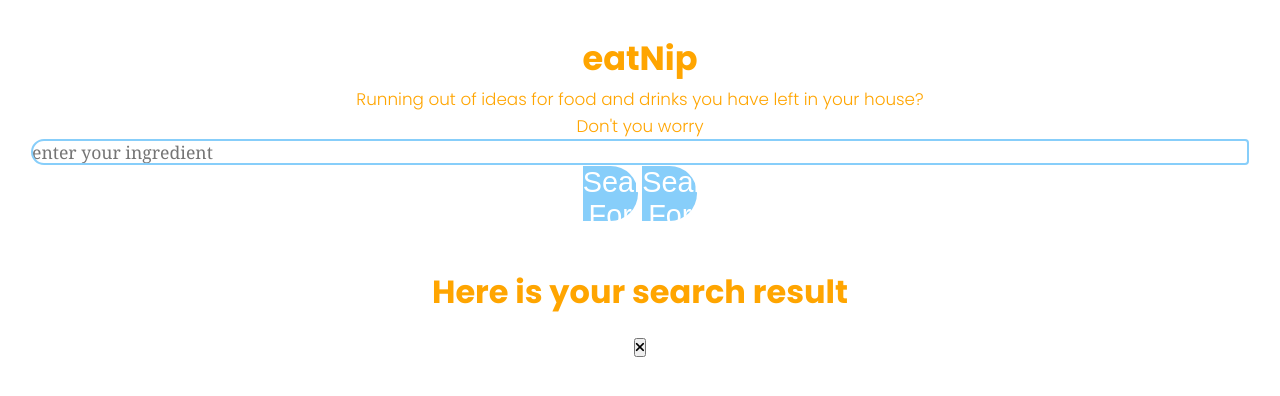
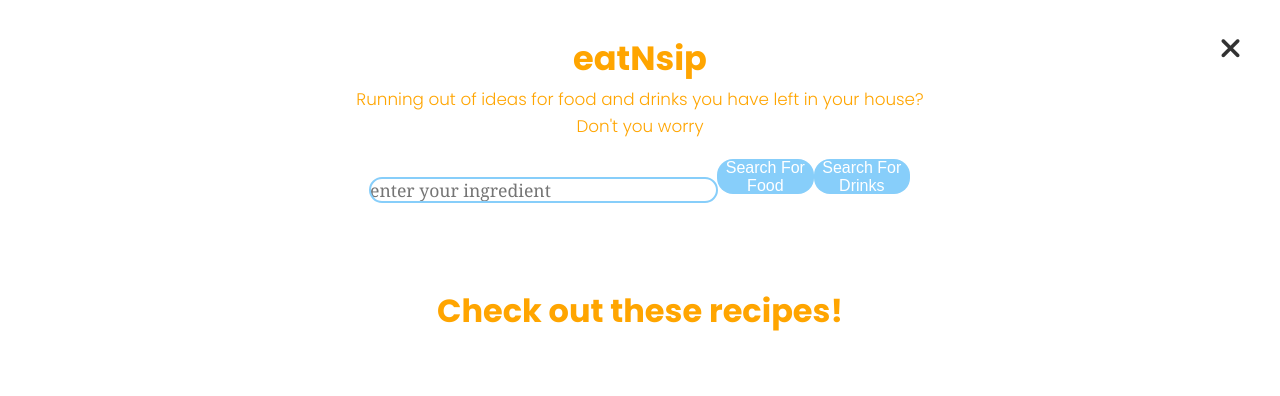
Before and after one commit to gulogulo208/eatnsip, a plain HTML site: page index.html in a window 1280 px wide. Drawn offline with Linux system fonts and the light colour scheme.

Commit message:
updated html divs to separate page elements from each other and removed repeating code

```diff
--- a/Assets/style.css
+++ b/Assets/style.css
@@ -42,9 +42,12 @@ body{
   text-align: center;
 }
 
-.ingredient-search-box{
+.ingredient-search-box{  margin: 1.2rem 0;
+  display: flex;
+  align-items: stretch;
+}
 
-.food-drink-search-box{
+.search-food-drinks {
   margin: 1.2rem 0;
   display: flex;
   align-items: stretch;
@@ -61,8 +64,7 @@ body{
   outline:auto;
   border: green;
   color: lightskyblue;
-  border-top-left-radius: 2rem;
-  border-bottom-left-radius: 2rem;
+  border-radius: 1rem;
 }
 
 .food-btn{
@@ -78,14 +80,13 @@ body{
 }
 
 .search-btn{
-  width: 55px;
-  height: 55px;
-  font-size: 1.8rem;
+  width: 150px;
+  height: 35px;
+  font-size: 1rem;
   background: lightskyblue;
   color:#fff;
   border: none;
-  border-top-right-radius: 2rem;
-  border-bottom-right-radius: 2rem;
+  border-radius: 1rem;
   transition: all 0.4s linear;
 }
 
--- a/index.html
+++ b/index.html
@@ -4,17 +4,17 @@
   <meta charset="UTF-8">
   <meta http-equiv="X-UA-Compatible" content="IE=edge">
   <meta name="viewport" content="width=device-width, initial-scale=1.0">
+  <link rel="stylesheet" href="https://cdnjs.cloudflare.com/ajax/libs/font-awesome/6.2.0/css/all.min.css" integrity="sha512-xh6O/CkQoPOWDdYTDqeRdPCVd1SpvCA9XXcUnZS2FmJNp1coAFzvtCN9BmamE+4aHK8yyUHUSCcJHgXloTyT2A==" crossorigin="anonymous" referrerpolicy="no-referrer" />
   <link rel="stylesheet" href="./Assets/style.css">
-  <link rel="stylesheet" href="https://cdnjs.cloudflare.com/ajax/libs/font-awesome/6.2.0/css/all.min.css" integrity="sha512-xh6O/CkQoPOWDdYTDqeRdPCVd1SpvCA9XXcUnZS2FmJNp1coAFzvtCN9BmamE+4aHK8yyUHUSCcJHgXloTyT2A==" crossorigin="anonymous" referrerpolicy="no-referrer" />
-  <title>eatNip</title>
+  <title>eatNsip</title>
 </head>
 <body>
   <div class="container">
-  <h1>eatNip</h1>
+    <div class = "results-wrapper">
+      <div class = "ingredient-search">
+        <h1>eatNsip</h1>
         <p>Running out of ideas for food and drinks you have left in your house?</p>
         <p>Don't you worry</p>
-
-
           <div class="ingredient-search-box">
           <input type="text" class="search-food-drinks"
           placeholder="enter your ingredient" id="search-input">
@@ -25,13 +25,13 @@
           Search For Drinks
           </button>
           </div>
+      </div>
 
       <div class="food-drink-result">
-    <h2 class="title">Here is your search result</h2>
+        <h2 class="title">Check out these recipes!</h2>
         <div id="recipe">
           <!-- Below is the list of food -->
           <!-- <div class="food-item">
-
             <div class="food-img">
               <img src="./images/Apples bunch.jpeg" alt="leftovers-food">
             </div>
@@ -39,27 +39,8 @@
               <h3>Apple</h3>
               <a href="#" class="recipe-btn">Click for Recipe</a>
             </div>
-      </div>
-      <div class="food-item">
-        <div class="food-img">
-          <img src="./images/Apples bunch.jpeg" alt="leftovers-food">
-        </div>
-        <div class="food-name">
-          <h3>Apple</h3>
-          <a href="#" class="recipe-btn">Click for Recipe</a>
-        </div>
-      </div>
-      <div class="food-item">
-        <div class="food-img">
-          <img src="./images/Apples bunch.jpeg" alt="leftovers-food">
-        </div>
-        <div class="food-name">
-          <h3>Apple</h3>
-          <a href="#" class="recipe-btn">Click for Recipe</a>
-        </div>
-      </div>
-
-      ends the meal item list -->
+          </div> -->
+          <!-- end of food list -->
         </div>
       </div>
 
@@ -69,8 +50,7 @@
         id="recipe-close-btn">
         <i class="fas fa-times"></i>
         </button>
-
-
+        <!-- recipe content -->
         <div class="recipe-details-content">
           <!-- <h2 class="recipe-title">Apple</h2>
           <p class="recipe-category">Cocktails</p>
@@ -80,14 +60,15 @@
               accusantium, at beatae aliquid! Nemo, ipsum!</p>
             <p>Lorem ipsum dolor sit amet consectetur, adipisicing elit. Tenetur doloribus delectus laudantium, quisquam recusandae dolores dolor, architecto nesciunt eligendi error animi
               quo debitis blanditiis beatae vitae ut, quod culpa? Eligendi.</p>
+          </div>
           <div class="recipe-food-img">
             <img src="./images/Apples bunch.jpeg" alt="">
-    <div class="recipe-link"> -->
-
+          </div>
+          <div class="recipe-link">
+            <a href="#" target = "_blank">Watch Video</a>
+          </div> -->
         </div>
       </div>
-    </div>
-
   </div>
 </div>
 
```
Lines whose indentation alone changed are shown as unchanged.
